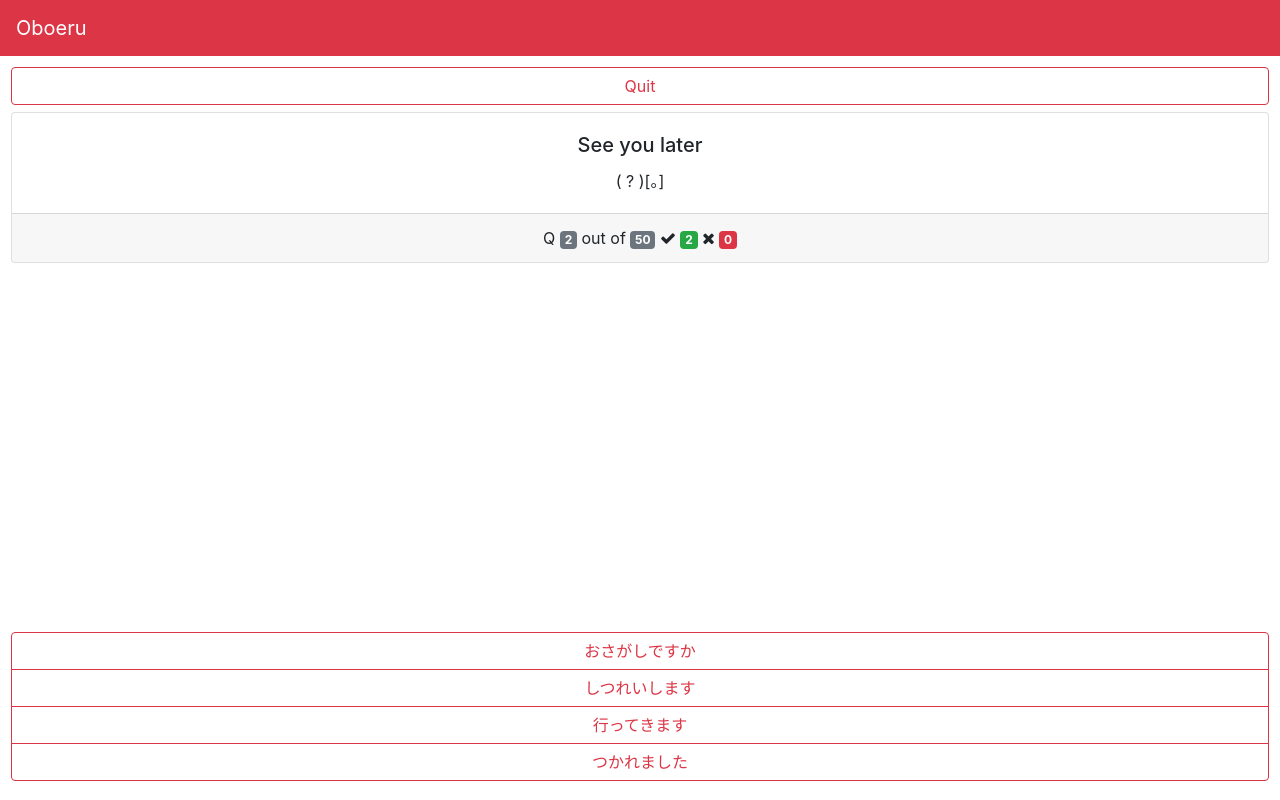
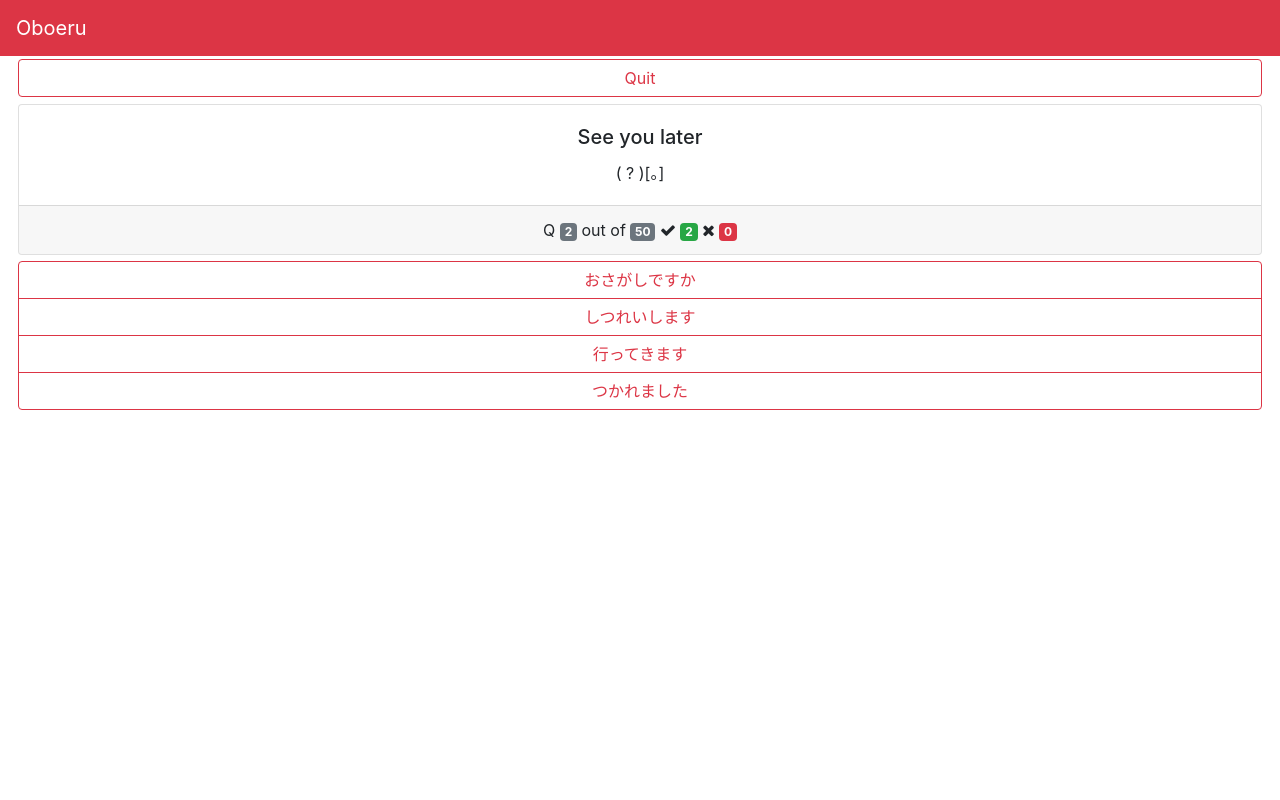
Before and after one commit to nbriannl/oboeru-web, a React (Create React App) app: page / in a window 1280 px wide. Built offline with nearby package versions, Linux system fonts and the light colour scheme.

Commit message:
Change design

```diff
--- a/src/App.css
+++ b/src/App.css
@@ -1,12 +1,6 @@
-.full-height {
-  height: 100vh;
-}
-
 .content {
-  padding: 0.5em;
   display: flex;
   flex-direction: column;
-  height: 92%;
 }
 
 .content > .row {
```
